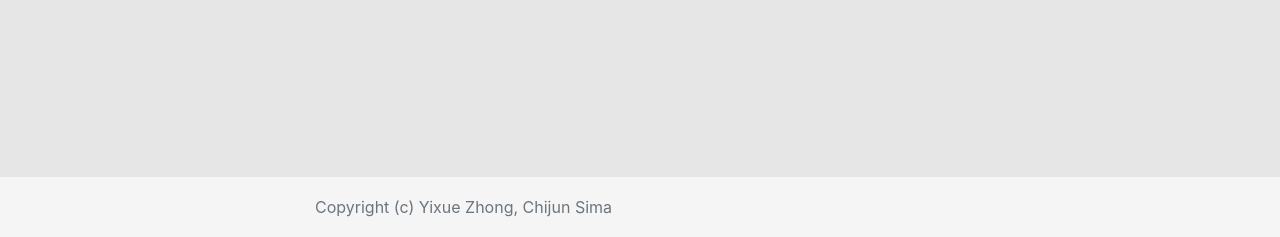
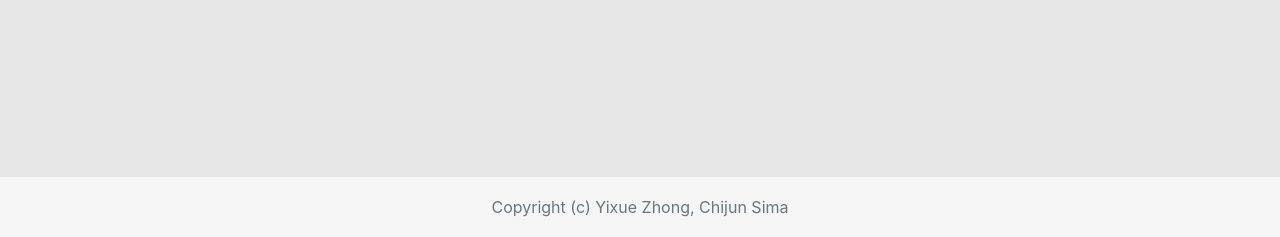
Before and after one commit to NutshellySima/nut_cloud, a Flask app: page /register in a window 1280 px wide. Shown: the part 563-800 px from the top of the page. Run offline with Flask 2, Linux system fonts and the light colour scheme; some libraries are stand-ins or nearby versions.

Commit message:
sorted list_file footer text-center

```diff
--- a/hello.py
+++ b/hello.py
@@ -76,6 +76,7 @@ def list_file():
         if 'user' not in session:
             return redirect('login')
         fl = os.listdir('../upload_files/' + session['user'])
+        fl = sorted(fl)
         for i in range(len(fl)):
             file_size = os.path.getsize(
                 os.path.abspath(
--- a/templates/foot.html
+++ b/templates/foot.html
@@ -1,5 +1,7 @@
-<footer class="footer">
+<footer class="footer ">
     <div class="container">
-        <span class="text-muted">Copyright (c) Yixue Zhong, Chijun Sima</span>
+        <div class="text-center">
+            <span class="text-muted">Copyright (c) Yixue Zhong, Chijun Sima</span>
+        </div>
     </div>
 </footer>
```
